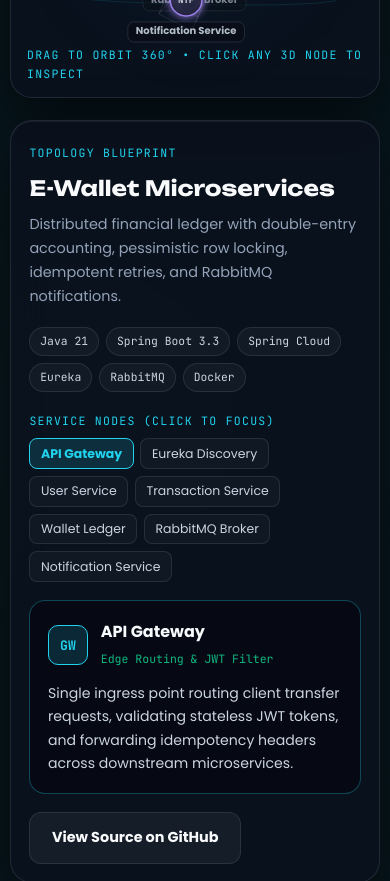
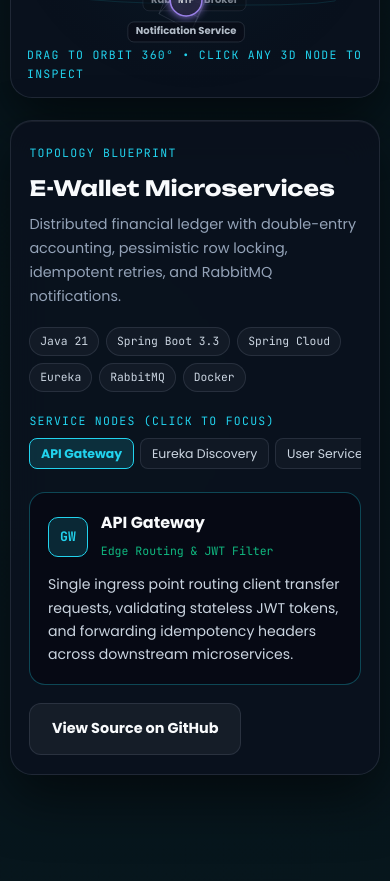
Before and after one commit to hassan-aamer/My_Portfolio, a plain HTML site: page index.html in a window 390 px wide. Shown: the part 2580-3461 px from the top of the page. Drawn offline with Linux system fonts and the light colour scheme; animation ran at ten frames a second.

Commit message:
refactor: improve horizontal scrolling behavior and touch navigation for chips and tabs

```diff
--- a/css/style.css
+++ b/css/style.css
@@ -2562,7 +2562,12 @@ img {
         overflow-x: auto;
         scroll-snap-type: x proximity;
         -webkit-overflow-scrolling: touch;
-        padding-bottom: 0.45rem;
+        scrollbar-width: none;
+        padding-bottom: 0.25rem;
+    }
+
+    .exp-selector::-webkit-scrollbar {
+        display: none;
     }
 
     .exp-tab {
@@ -2677,7 +2682,8 @@ img {
     }
 
     .topology-switcher,
-    .filter-bar {
+    .filter-bar,
+    .node-chip-list {
         display: flex;
         flex-wrap: nowrap;
         overflow-x: auto;
@@ -2687,7 +2693,8 @@ img {
     }
 
     .topology-switcher::-webkit-scrollbar,
-    .filter-bar::-webkit-scrollbar {
+    .filter-bar::-webkit-scrollbar,
+    .node-chip-list::-webkit-scrollbar {
         display: none;
     }
 
@@ -2714,8 +2721,15 @@ img {
         margin-bottom: 1.4rem;
     }
 
-    .filter-pill {
+    .node-chip-list {
+        gap: 0.42rem;
+        padding-bottom: 0.25rem;
+    }
+
+    .filter-pill,
+    .node-chip {
         flex: 0 0 auto;
+        white-space: nowrap;
         scroll-snap-align: start;
     }
 
--- a/js/app.js
+++ b/js/app.js
@@ -51,7 +51,13 @@
     function scrollIntoHorizontalStrip(container, activeEl) {
         if (!container || !activeEl) return;
         if (container.scrollWidth > container.clientWidth && typeof container.scrollTo === 'function') {
-            const targetLeft = activeEl.offsetLeft - (container.clientWidth - activeEl.offsetWidth) * 0.5;
+            const containerRect = container.getBoundingClientRect ? container.getBoundingClientRect() : null;
+            const activeRect = activeEl.getBoundingClientRect ? activeEl.getBoundingClientRect() : null;
+            const relativeLeft =
+                containerRect && activeRect
+                    ? activeRect.left - containerRect.left + container.scrollLeft
+                    : activeEl.offsetLeft;
+            const targetLeft = relativeLeft - (container.clientWidth - activeEl.offsetWidth) * 0.5;
             container.scrollTo({
                 left: Math.max(0, targetLeft),
                 behavior: AppState.reducedMotion ? 'auto' : 'smooth'
@@ -247,7 +253,12 @@
 
             const chips = nodeListEl.querySelectorAll('.node-chip');
             chips.forEach((chip) => {
-                chip.classList.toggle('is-active', chip.dataset.nodeId === node.id);
+                const active = chip.dataset.nodeId === node.id;
+                chip.classList.toggle('is-active', active);
+                chip.setAttribute('aria-pressed', String(active));
+                if (active) {
+                    scrollIntoHorizontalStrip(nodeListEl, chip);
+                }
             });
 
             if (badgeEl) {
@@ -280,7 +291,7 @@
             nodeListEl.innerHTML = topo.nodes
                 .map(
                     (n, i) => `
-                    <button type="button" class="node-chip ${i === 0 ? 'is-active' : ''}" data-node-id="${escapeHtml(n.id)}">
+                    <button type="button" class="node-chip ${i === 0 ? 'is-active' : ''}" data-node-id="${escapeHtml(n.id)}" aria-pressed="${i === 0 ? 'true' : 'false'}">
                         ${escapeHtml(n.label)}
                     </button>
                 `
@@ -383,6 +394,9 @@
                 const active = btn.dataset.expId === selectedId;
                 btn.classList.toggle('is-active', active);
                 btn.setAttribute('aria-selected', String(active));
+                if (active) {
+                    scrollIntoHorizontalStrip(selectorEl, btn);
+                }
             });
 
             const list = selectedId === 'all'
--- a/service-worker.js
+++ b/service-worker.js
@@ -3,7 +3,7 @@
  * Uses relative paths so offline caching works seamlessly on both root and subpath origins.
  */
 
-const CACHE_NAME = 'hassan-backend-3d-v13';
+const CACHE_NAME = 'hassan-backend-3d-v14';
 const ASSETS_TO_CACHE = [
     './',
     './index.html',
```
